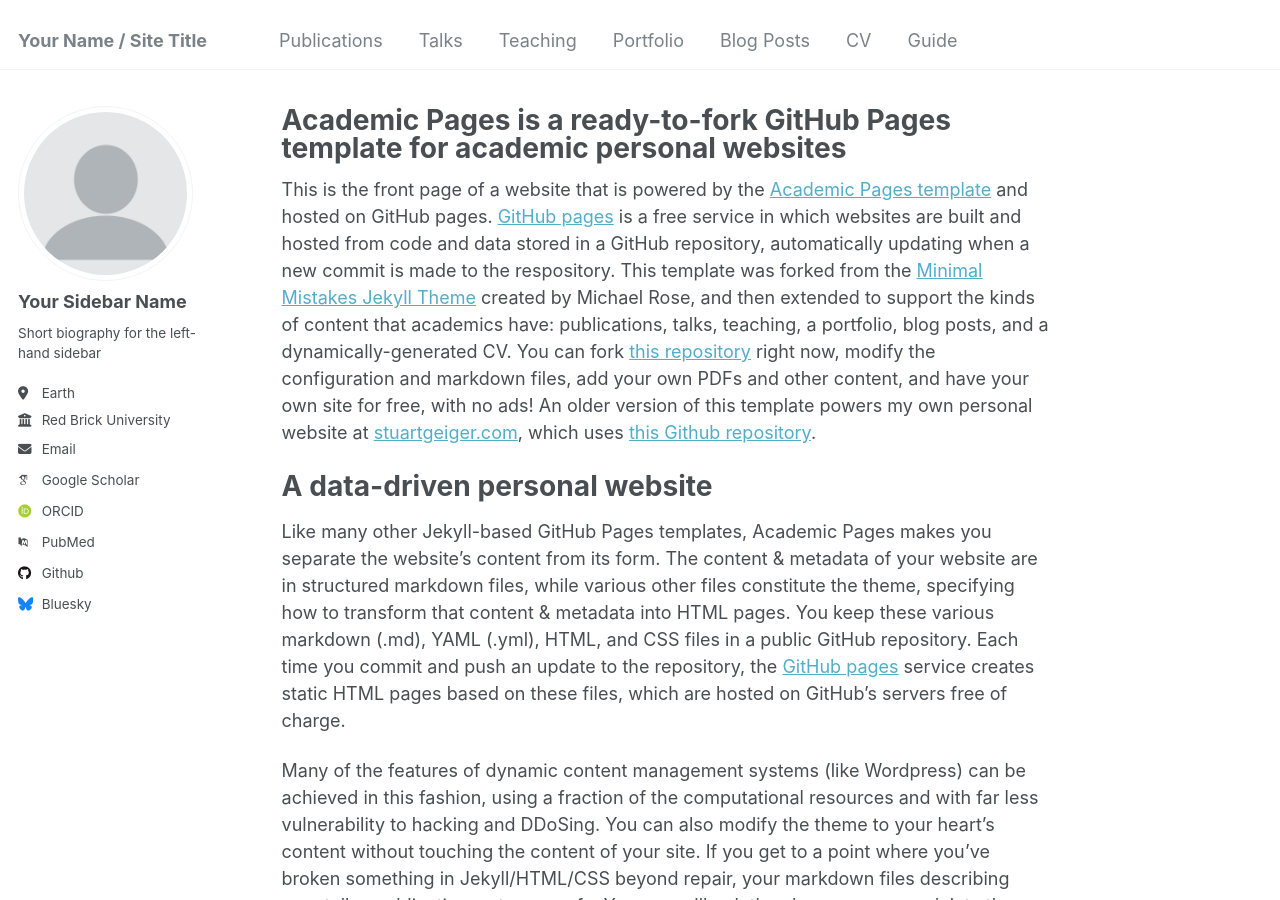
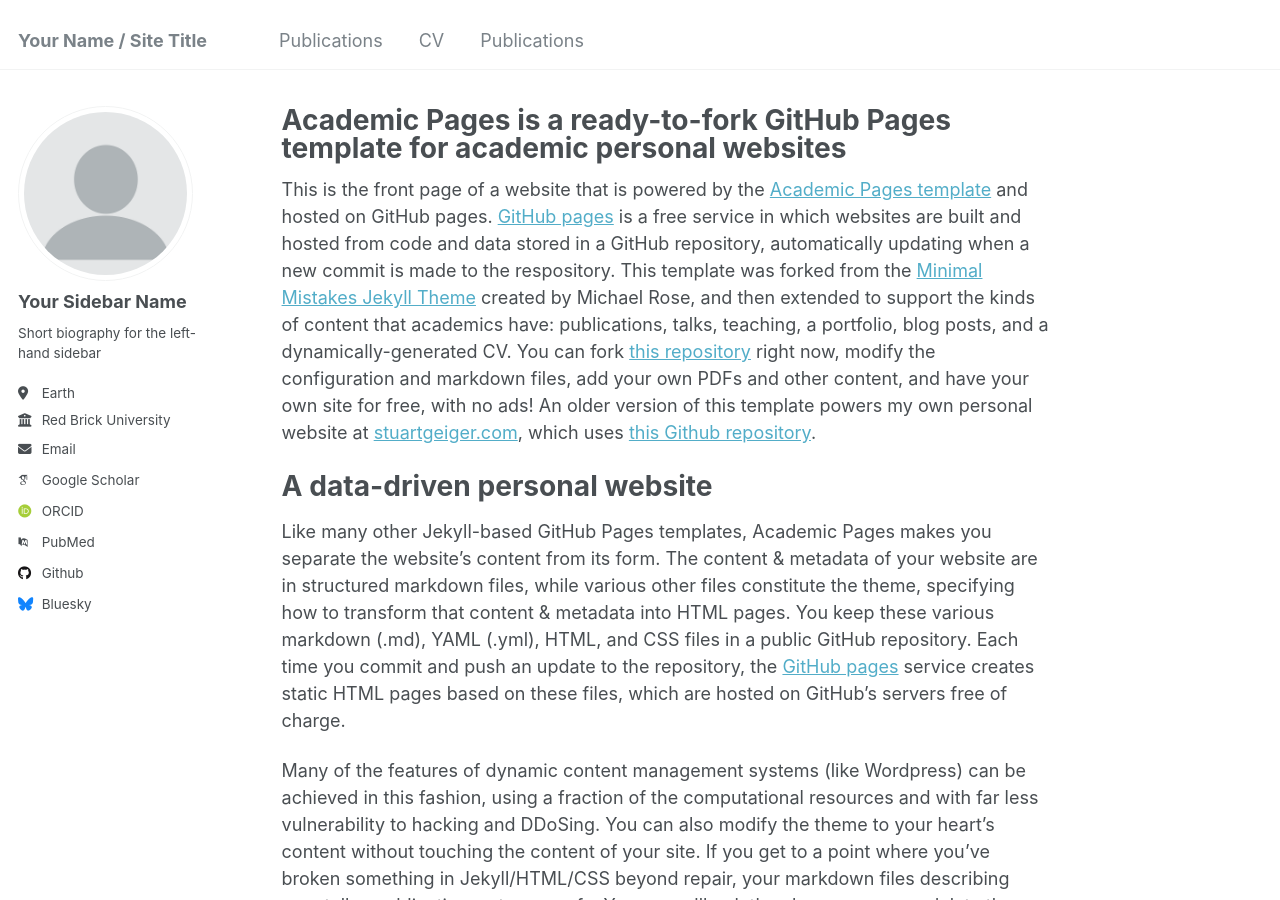
Before and after one commit to Khatua03/DurgaPrasadKhatua.github.io, a Jekyll site: the page built from _pages/about.md, in a window 1280 px wide and 900 px high. Built offline with Jekyll 4.4.1, drawn with Linux system fonts in a browser that asks for light colours; some web fonts are replaced.

Commit message:
Update navigation.yml

```diff
--- a/_data/navigation.yml
+++ b/_data/navigation.yml
@@ -8,20 +8,8 @@ main:
   - title: "Publications"
     url: /publications/
 
-  - title: "Talks"
-    url: /talks/
-
-  - title: "Teaching"
-    url: /teaching/
-
-  - title: "Portfolio"
-    url: /portfolio/
-
-  - title: "Blog Posts"
-    url: /year-archive/
-
   - title: "CV"
     url: /cv/
 
-  - title: "Guide"
-    url: /markdown/
+  - title: "Publications"
+    url: /publications/
```
